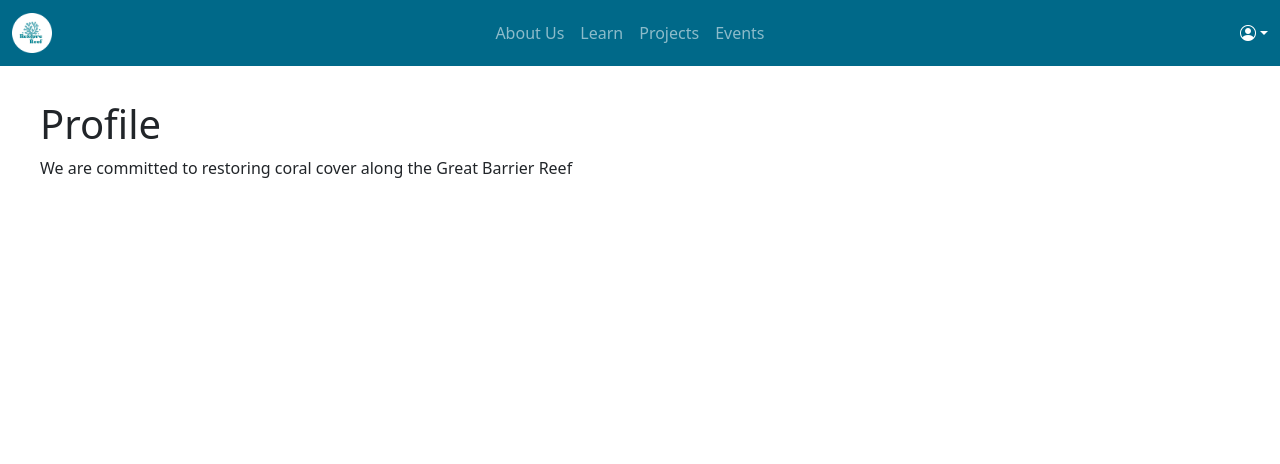
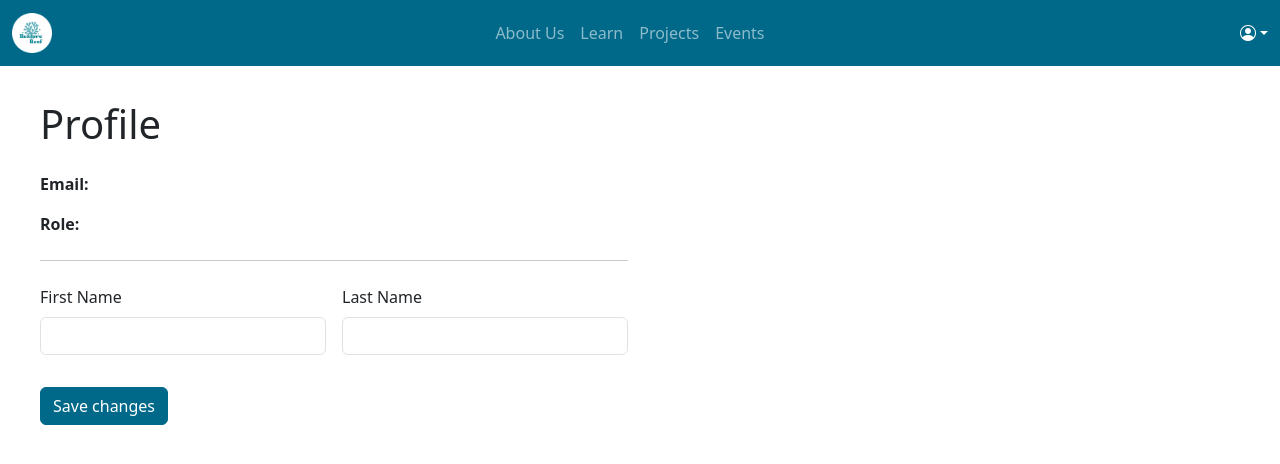
Before and after one commit to rcha0139/fit5032-assignment, a Vue app: page /profile in a window 1280 px wide. Shown: the top 464 px of the page. Built offline with nearby package versions, Linux system fonts and the light colour scheme; no server answers; the database is empty; sample sign-in values are in the browser's storage.

Commit message:
created profile view

```diff
--- a/src/views/ProfileView.vue
+++ b/src/views/ProfileView.vue
@@ -1,17 +1,72 @@
+<script setup>
+    import { ref, watch } from 'vue'
+    import { userProfile, currentUser } from '@/composables/useAuth';
+    import { doc, updateDoc } from 'firebase/firestore';
+    import { db } from '@/firebase';
+
+    const formData = ref({ firstname: '', lastname: '' })
+
+    watch(userProfile, (profile) => {
+
+        if (profile) {
+            formData.value.firstname = profile.firstname;
+            formData.value.lastname = profile.lastname;
+        }
+    }, { immediate: true });
+
+    const saveProfile = async () => {
+    await updateDoc(doc(db, 'users', currentUser.value.uid), {
+        firstname: formData.value.firstname,
+        lastname: formData.value.lastname
+    });
+    }
+</script>
+
 <template>
     <div class="profile">
-        <h1>Profile</h1>
-        <p>We are committed to restoring coral cover along the Great Barrier Reef</p>
+        <h1 class="mb-4">Profile</h1>
+        <div class="row">
+            <div class="col-md-6">
+                <p class="mb-3"><strong>Email:</strong> {{ userProfile?.email }}</p>
+                <p class="role mb-3"><strong>Role:</strong> {{ userProfile?.role }}</p>
+
+                <hr class="my-4">
+
+                <div class="row mb-3 g-3">
+                    <div class="col-md-6">
+                        <label for="firstname" class="form-label">First Name</label>
+                        <input type="text" class="form-control" id="firstname" v-model="formData.firstname">
+                    </div>
+                    <div class="col-md-6">
+                        <label for="lastname" class="form-label">Last Name</label>
+                        <input type="text" class="form-control" id="lastname" v-model="formData.lastname">
+                    </div>
+                </div>
+
+                <button class="btn btn-primary mt-3" @click="saveProfile">Save changes</button>
+
+            </div>
+        </div>
     </div>
 </template>
-
-<script setup>
-
-</script>
 
 <style scoped>
     .profile {
         padding: 100px 40px 40px;
     }
 
+    .btn-primary {
+        background-color: #006989;
+        border-color: #006989;
+    }
+
+    .btn-primary:hover {
+        background-color: #00587a;
+        border-color: #00587a;
+    }
+
+    .role {
+        text-transform: capitalize;
+    }
+
 </style>
```
